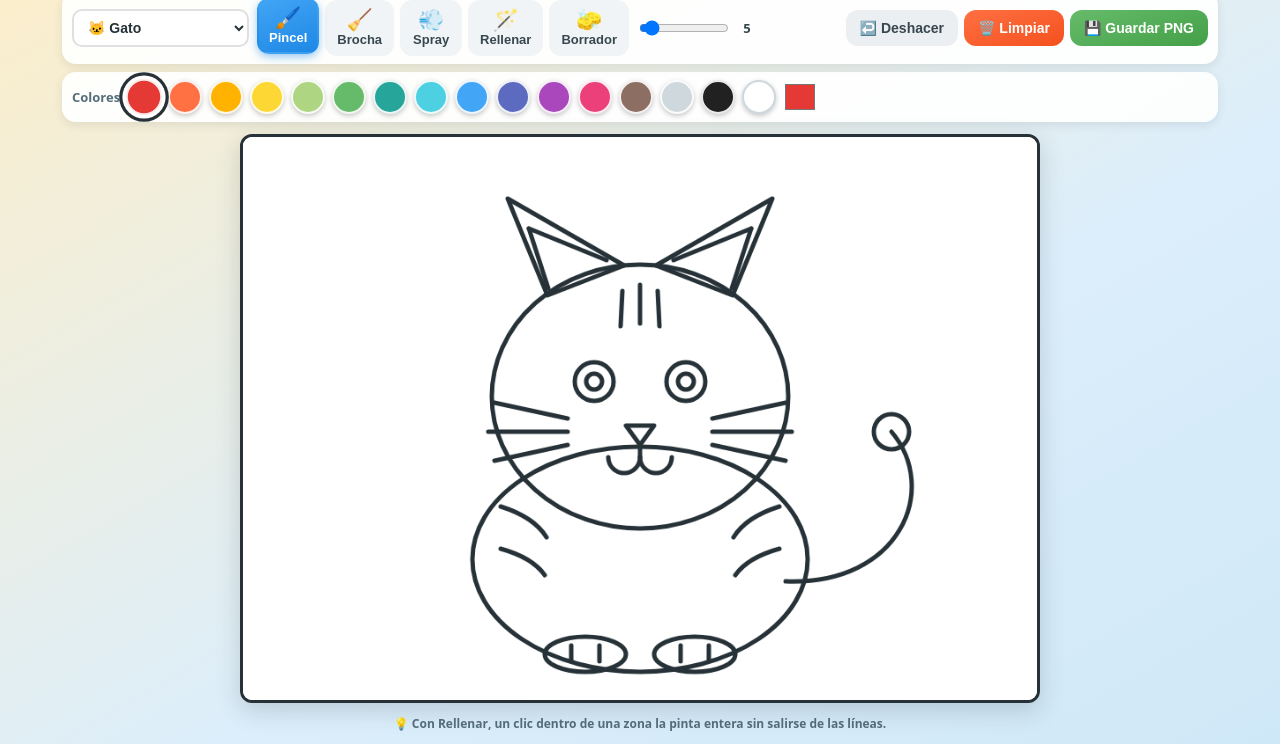
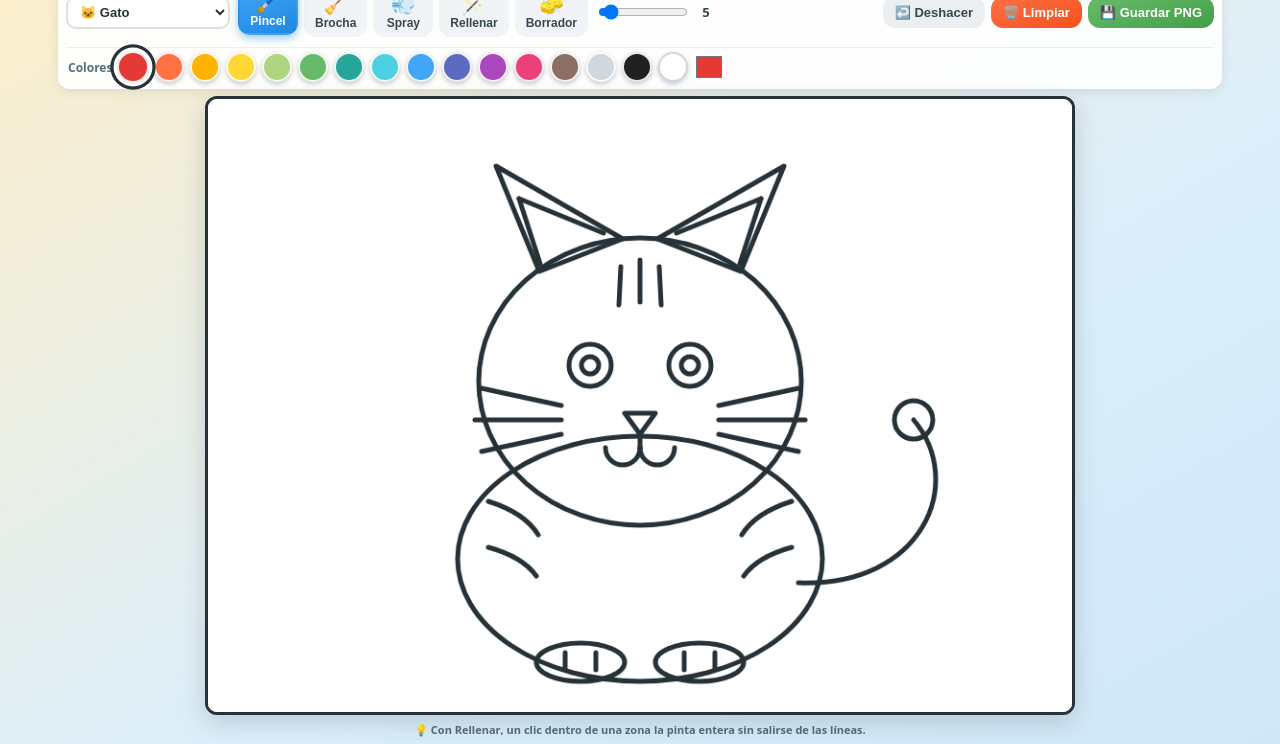
Before and after one commit to ajpuceda/JuegoPintar, a plain HTML site: page index.html in a window 1280 px wide. Shown: the part 56-800 px from the top of the page. Drawn offline with Linux system fonts and the light colour scheme.

Commit message:
Lienzo más grande: interfaz más compacta (paleta integrada) manteniendo todo en una pantalla

```diff
--- a/index.html
+++ b/index.html
@@ -13,30 +13,30 @@
       overflow: hidden;
     }
     .page {
-      height: 100%; max-width: 1180px; margin: 0 auto; padding: 10px 12px 12px;
-      display: flex; flex-direction: column; gap: 8px; min-height: 0;
+      height: 100%; max-width: 1180px; margin: 0 auto; padding: 5px 8px 7px;
+      display: flex; flex-direction: column; gap: 5px; min-height: 0;
     }
 
     /* ---------- cabecera compacta ---------- */
     header { display: flex; align-items: baseline; gap: 12px; flex-wrap: wrap; }
     h1 {
-      font-size: 22px; font-weight: 800; margin: 0; color: #263238;
+      font-size: 20px; font-weight: 800; margin: 0; color: #263238;
       background: linear-gradient(90deg, #ef6c00, #f9a825, #42a5f5);
       -webkit-background-clip: text; background-clip: text; -webkit-text-fill-color: transparent;
     }
-    .sub { margin: 0; color: #546e7a; font-weight: 600; font-size: 13px; }
+    .sub { margin: 0; color: #546e7a; font-weight: 600; font-size: 12px; }
 
     /* ---------- tarjetas ---------- */
     .card {
-      background: rgba(255,255,255,0.92); border-radius: 14px; padding: 8px 10px;
+      background: rgba(255,255,255,0.92); border-radius: 12px; padding: 6px 8px;
       box-shadow: 0 3px 10px rgba(38,50,56,0.10);
     }
 
     /* ---------- barra de herramientas ---------- */
     .toolbar { display: flex; flex-wrap: wrap; gap: 8px; align-items: center; }
     select {
-      padding: 8px 10px; border-radius: 10px; border: 2px solid #e0e0e0;
-      font-size: 14px; background: #fff; cursor: pointer; font-weight: 700;
+      padding: 6px 8px; border-radius: 10px; border: 2px solid #e0e0e0;
+      font-size: 13px; background: #fff; cursor: pointer; font-weight: 700;
       max-width: 190px; color: #263238;
     }
     select:focus { outline: none; border-color: #42a5f5; }
@@ -44,12 +44,12 @@
     /* botones de herramienta: grandes, con emoji + texto */
     .tools { display: flex; gap: 6px; flex-wrap: wrap; }
     .toolbtn {
-      border: 2px solid transparent; border-radius: 12px; padding: 7px 10px;
-      font-size: 13px; font-weight: 700; cursor: pointer; color: #37474f;
+      border: 2px solid transparent; border-radius: 12px; padding: 5px 9px;
+      font-size: 12px; font-weight: 700; cursor: pointer; color: #37474f;
       background: #f1f4f6; display: flex; flex-direction: column; align-items: center;
-      gap: 2px; min-width: 62px; transition: transform .12s, background .12s, box-shadow .12s;
+      gap: 2px; min-width: 60px; transition: transform .12s, background .12s, box-shadow .12s;
     }
-    .toolbtn .ico { font-size: 21px; line-height: 1; }
+    .toolbtn .ico { font-size: 20px; line-height: 1; }
     .toolbtn:hover { transform: translateY(-2px); background: #e3ebf2; }
     .toolbtn.active {
       background: linear-gradient(160deg, #42a5f5, #1e88e5); color: #fff;
@@ -62,7 +62,7 @@
 
     .actions { display: flex; gap: 6px; margin-left: auto; flex-wrap: wrap; }
     .abtn {
-      border: none; border-radius: 12px; padding: 10px 14px; font-size: 14px;
+      border: none; border-radius: 12px; padding: 8px 12px; font-size: 13px;
       cursor: pointer; font-weight: 800; background: #eceff1; color: #37474f;
       transition: transform .12s, box-shadow .12s;
     }
@@ -71,19 +71,23 @@
     .abtn.primary { background: linear-gradient(160deg, #66bb6a, #43a047); color: #fff; }
     .abtn.danger { background: linear-gradient(160deg, #ff7043, #f4511e); color: #fff; }
 
-    /* ---------- paleta ---------- */
-    .palette { display: flex; flex-wrap: wrap; gap: 7px; align-items: center; padding: 8px 10px; }
-    .palette > span { font-weight: 800; font-size: 13px; color: #546e7a; }
+    /* ---------- paleta (segunda fila de la misma tarjeta) ---------- */
+    .palette {
+      display: flex; flex-wrap: wrap; gap: 6px; align-items: center;
+      flex-basis: 100%; padding: 4px 2px 1px; margin-top: 2px;
+      border-top: 1px solid #eceff1;
+    }
+    .palette > span { font-weight: 800; font-size: 12px; color: #546e7a; }
     .swatch {
-      width: 34px; height: 34px; border-radius: 50%; padding: 0;
+      width: 30px; height: 30px; border-radius: 50%; padding: 0;
       border: 2px solid rgba(255,255,255,0.9); cursor: pointer;
       box-shadow: 0 2px 5px rgba(0,0,0,0.22); transition: transform .12s;
     }
     .swatch:hover { transform: scale(1.15); }
     .swatch.active { box-shadow: 0 0 0 3px #fff, 0 0 0 6px #263238; transform: scale(1.08); }
     .swatch.white { border: 2px solid #cfd8dc; }
-    .palette label { display: flex; align-items: center; gap: 6px; font-weight: 700; font-size: 13px; cursor: pointer; color: #546e7a; }
-    input[type="color"] { width: 34px; height: 34px; border: none; background: none; cursor: pointer; padding: 0; }
+    .palette label { display: flex; align-items: center; gap: 6px; font-weight: 700; font-size: 12px; cursor: pointer; color: #546e7a; }
+    input[type="color"] { width: 30px; height: 30px; border: none; background: none; cursor: pointer; padding: 0; }
 
     /* ---------- lienzo: se ajusta al espacio restante ---------- */
     .stagewrap { flex: 1; min-height: 0; display: flex; align-items: center; justify-content: center; }
@@ -95,7 +99,7 @@
     .stage canvas { position: absolute; inset: 0; width: 100%; height: 100%; }
     .stage canvas#lines { pointer-events: none; }
 
-    .hint { margin: 0; text-align: center; color: #546e7a; font-size: 12px; font-weight: 600; }
+    .hint { margin: 0; text-align: center; color: #546e7a; font-size: 11px; font-weight: 600; }
 
     @media (max-width: 720px) {
       h1 { font-size: 18px; }
@@ -130,13 +134,12 @@
         <button id="clearBtn" class="abtn danger" title="Limpiar">🗑️ Limpiar</button>
         <button id="saveBtn" class="abtn primary" title="Guardar PNG">💾 Guardar PNG</button>
       </div>
-    </div>
-
-    <div class="palette card" id="palette">
-      <span>Colores</span>
-      <label title="Color personalizado">
-        <input type="color" id="customColor" value="#e53935" />
-      </label>
+      <div class="palette" id="palette">
+        <span>Colores</span>
+        <label title="Color personalizado">
+          <input type="color" id="customColor" value="#e53935" />
+        </label>
+      </div>
     </div>
 
     <div class="stagewrap" id="stagewrap">
@@ -181,13 +184,14 @@
     /* ---- ajustar el lienzo al espacio disponible (todo en una pantalla) ---- */
     function fitStage() {
       var r = stagewrap.getBoundingClientRect();
-      var s = Math.min((r.width - 8) / W, (r.height - 8) / H);
+      var s = Math.min((r.width - 4) / W, (r.height - 4) / H);
       if (s <= 0) return;
       stage.style.width = Math.floor(W * s) + "px";
       stage.style.height = Math.floor(H * s) + "px";
     }
     window.addEventListener("resize", fitStage);
     window.addEventListener("orientationchange", fitStage);
+    if (window.ResizeObserver) new ResizeObserver(fitStage).observe(stagewrap);
     fitStage();
 
     function hexToRgb(hex) {
```
